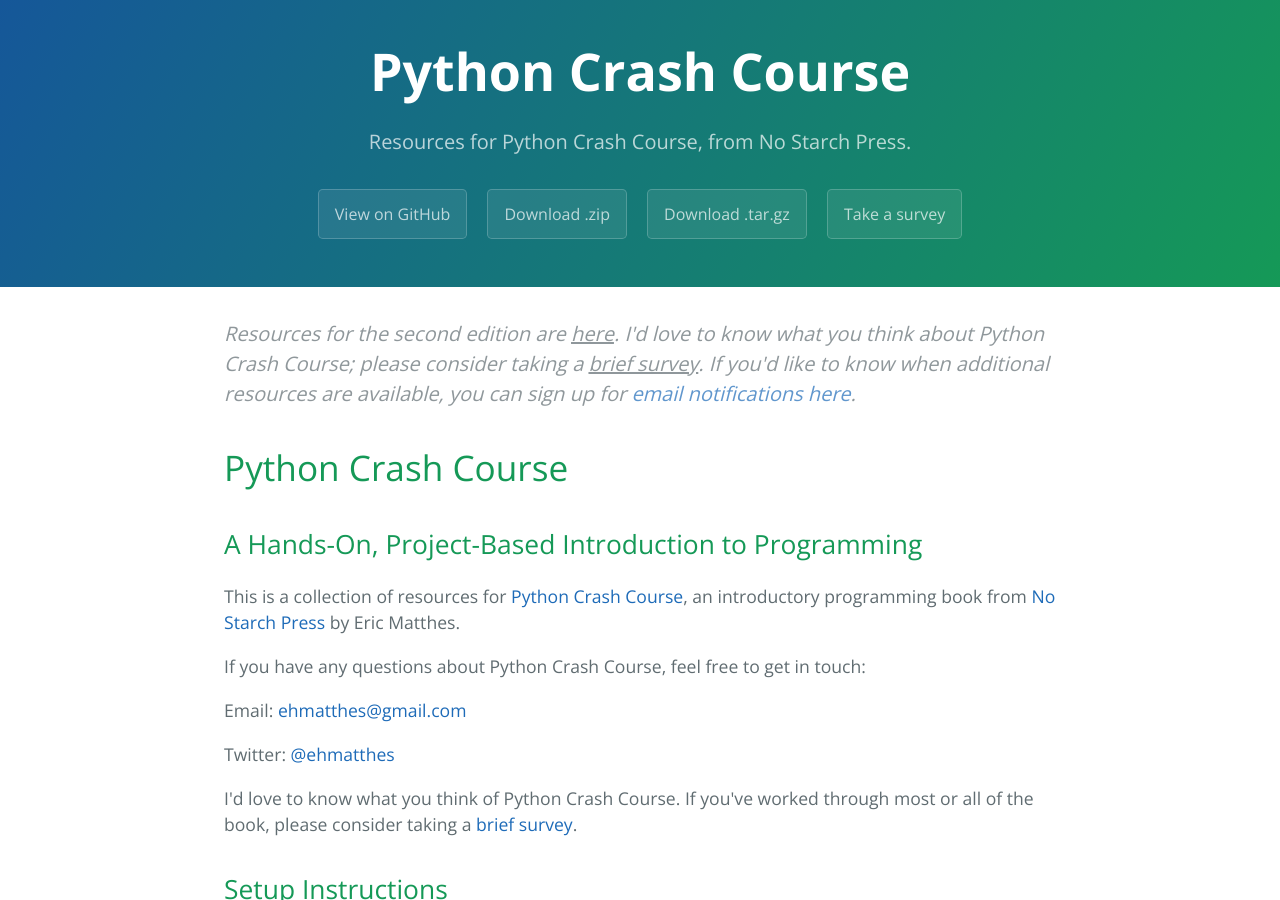
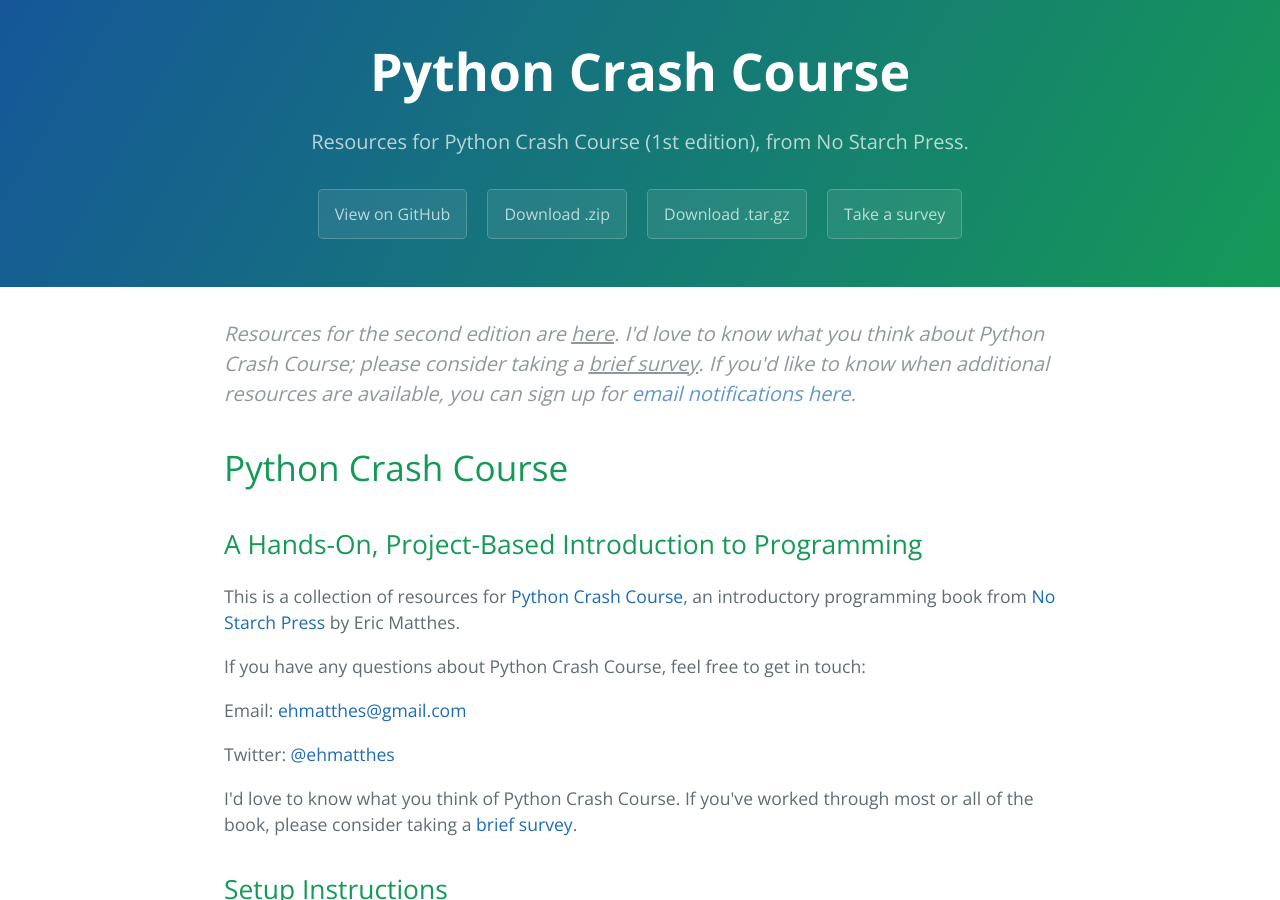
Before and after one commit to ehmatthes/pcc, a Jekyll site: the page built from index.html, in a window 1280 px wide and 900 px high. Built offline with Jekyll 4.4.1, drawn with Linux system fonts in a browser that asks for light colours.

Commit message:
Emphasized 1st edition in header.

```diff
--- a/_layouts/default.html
+++ b/_layouts/default.html
@@ -26,7 +26,7 @@
   <body>
     <section class="page-header page-header-subpages">
       <h1 class="project-name"><a href="{{ site.baseurl }}/index.html" class="link-no-style">Python Crash Course</a></h1>
-      <h2 class="project-tagline project-tagline-subpages">Resources for <a href="http://nostarchpress.com/pythoncrashcourse" class="link-no-style">Python Crash Course</a>, from <a href="http://nostarchpress.com" class="link-no-style">No Starch Press</a>.</h2>
+      <h2 class="project-tagline project-tagline-subpages">Resources for <a href="http://nostarchpress.com/pythoncrashcourse" class="link-no-style">Python Crash Course (1st edition)</a>, from <a href="http://nostarchpress.com" class="link-no-style">No Starch Press</a>.</h2>
     </section>
 
     <section class="main-content">
--- a/_layouts/home_page.html
+++ b/_layouts/home_page.html
@@ -26,7 +26,7 @@
     <section class="page-header page-header-home">
       <h1 class="project-name">Python Crash Course</h1>
       <h2 class="project-tagline">
-        Resources for <a href="http://nostarchpress.com/pythoncrashcourse" class="link-no-style">Python Crash Course</a>, from <a href="http://nostarchpress.com" class="link-no-style">No Starch Press</a>.
+        Resources for <a href="http://nostarchpress.com/pythoncrashcourse" class="link-no-style">Python Crash Course (1st edition)</a>, from <a href="http://nostarchpress.com" class="link-no-style">No Starch Press</a>.
       </h2>
       <a href="https://github.com/ehmatthes/pcc" class="btn">View on GitHub</a>
       <a href="https://github.com/ehmatthes/pcc/zipball/master" class="btn">Download .zip</a>
```
